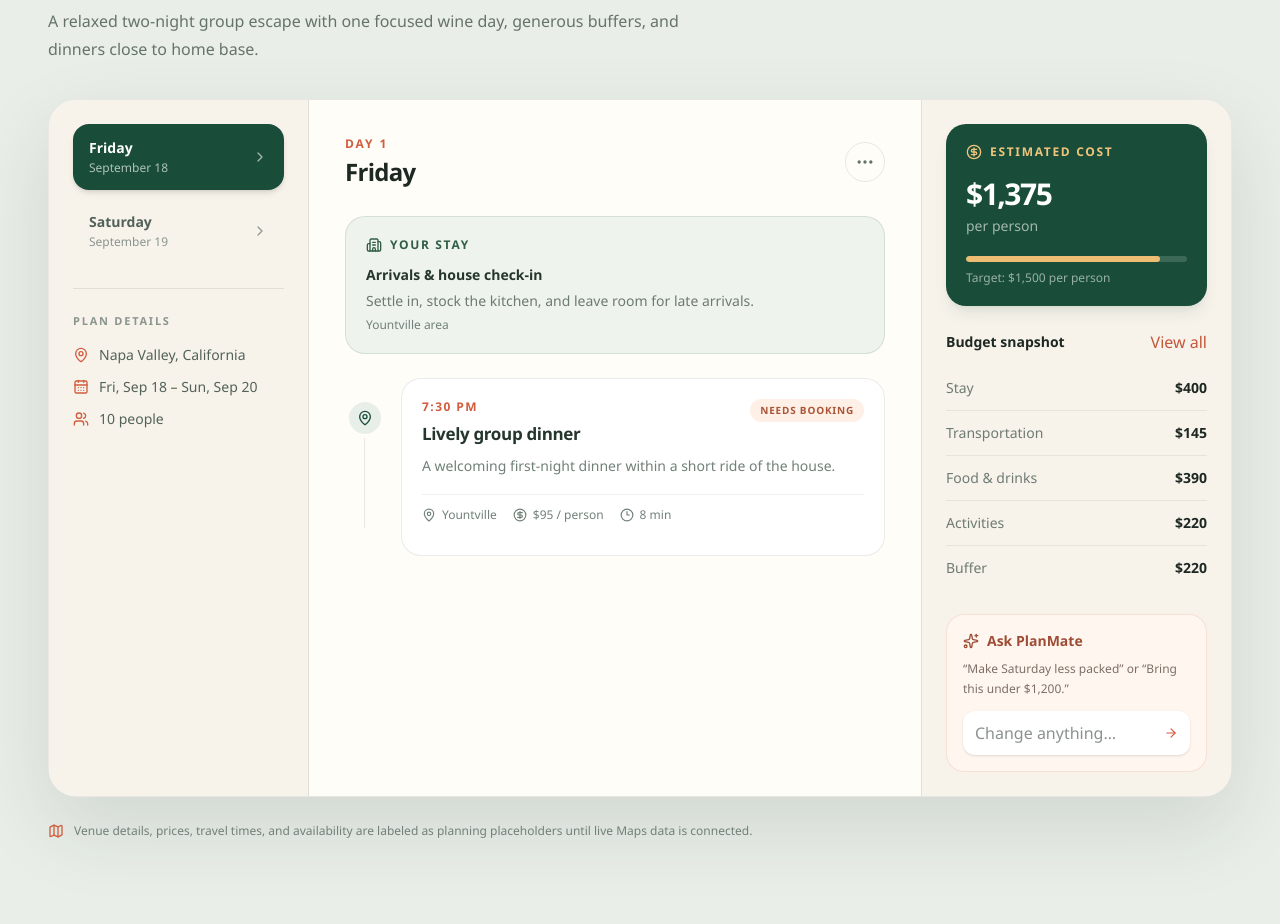
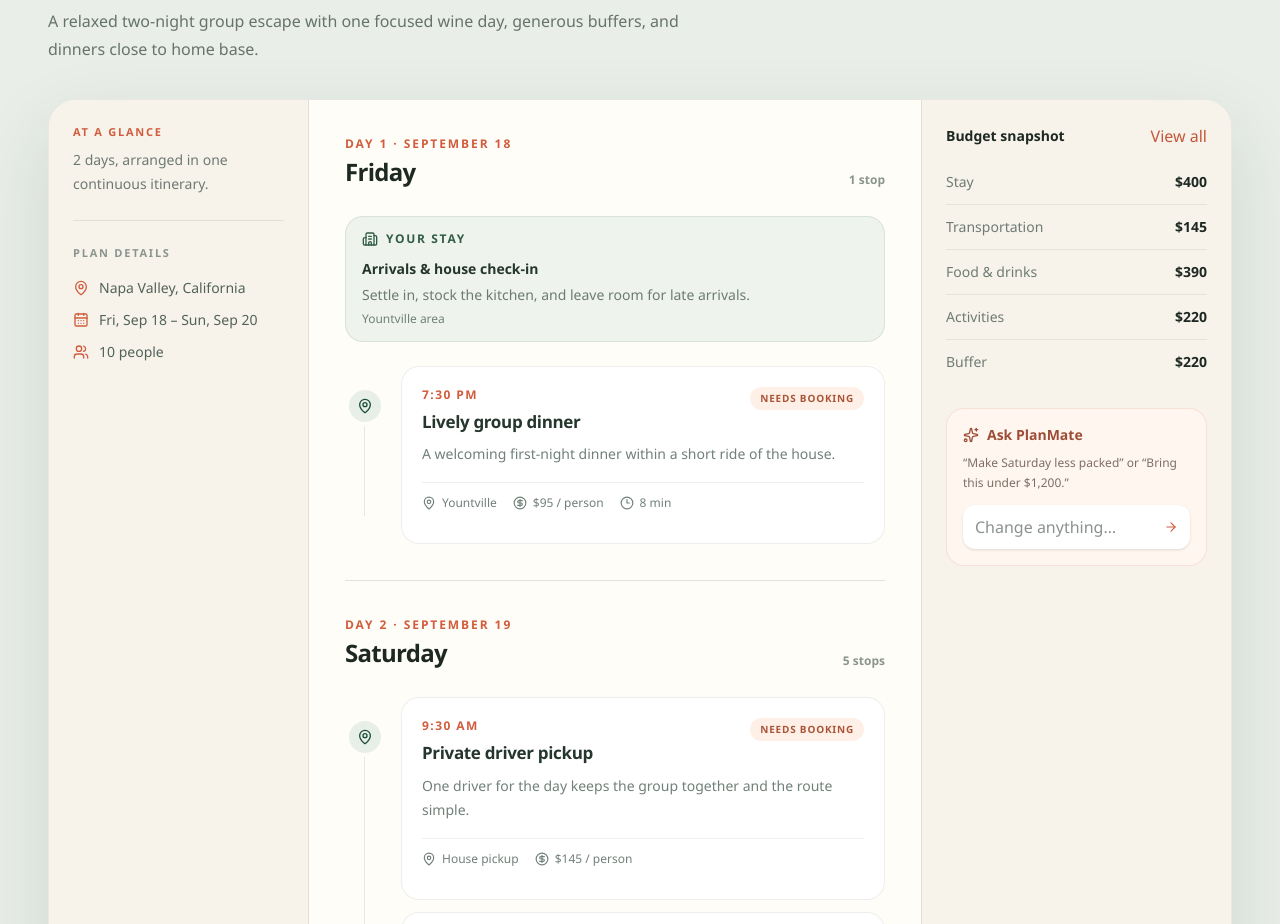
Before and after one commit to dan-inf/PlanMate, a Next.js app: page / in a window 1280 px wide. Shown: the part 1140-2064 px from the top of the page. Built offline with nearby package versions, Linux system fonts and the light colour scheme.

Commit message:
Stack itinerary days and broaden alternatives

```diff
--- a/src/components/plan-mate-experience.tsx
+++ b/src/components/plan-mate-experience.tsx
@@ -5,7 +5,6 @@ import {
   Building2,
   CalendarDays,
   Check,
-  ChevronRight,
   CircleDollarSign,
   Clock3,
   ExternalLink,
@@ -95,8 +94,8 @@ const statusLabels: Record<PlanItem["status"], string> = {
 };
 
 type DraftEditor =
-  | { kind: "alternatives"; item: PlanItem }
-  | { kind: "add"; afterIndex: number };
+  | { kind: "alternatives"; dayIndex: number; item: PlanItem }
+  | { kind: "add"; dayIndex: number; afterIndex: number };
 
 function formatMoney(value: number, currency = "USD") {
   if (!value) return "TBD";
@@ -112,7 +111,7 @@ export function PlanMateExperience({ draftMode = false }: { draftMode?: boolean
   const [category, setCategory] = useState<PlanCategory>("group-trip");
   const [prompt, setPrompt] = useState("");
   const [plan, setPlan] = useState<Plan | null>(null);
-  const [activeDay, setActiveDay] = useState(0);
+  const [activeDay] = useState(0);
   const [loading, setLoading] = useState(false);
   const [error, setError] = useState<string | null>(null);
   const [saving, setSaving] = useState(false);
@@ -137,7 +136,6 @@ export function PlanMateExperience({ draftMode = false }: { draftMode?: boolean
         setPlan(pending.plan);
         setCategory(pending.category);
         setPrompt(pending.prompt);
-        setActiveDay(0);
       });
     } catch {
       window.sessionStorage.removeItem(pendingPlanStorageKey);
@@ -176,7 +174,6 @@ export function PlanMateExperience({ draftMode = false }: { draftMode?: boolean
       const pending: PendingGeneratedPlan = { plan: data.plan, category, prompt };
       window.sessionStorage.setItem(pendingPlanStorageKey, JSON.stringify(pending));
       setPlan(data.plan);
-      setActiveDay(0);
       router.push("/plan/draft");
     } catch (caughtError) {
       setError(
@@ -238,11 +235,11 @@ export function PlanMateExperience({ draftMode = false }: { draftMode?: boolean
     setEditing(true); setError(null); setEditError(null);
     try {
       if (editor.kind === "alternatives") {
-        const data = await requestEdit({ operation: "alternatives", plan, dayIndex: activeDay, itemId: editor.item.id, instruction: editInstruction });
+        const data = await requestEdit({ operation: "alternatives", plan, dayIndex: editor.dayIndex, itemId: editor.item.id, instruction: editInstruction });
         setAlternatives(data.alternatives ?? []);
         setSearchedAlternatives(true);
       } else {
-        const data = await requestEdit({ operation: "add", plan, dayIndex: activeDay, insertAfterIndex: editor.afterIndex, instruction: editInstruction });
+        const data = await requestEdit({ operation: "add", plan, dayIndex: editor.dayIndex, insertAfterIndex: editor.afterIndex, instruction: editInstruction });
         if (data.plan) commitDraft(data.plan);
         closeEditor();
       }
@@ -256,7 +253,7 @@ export function PlanMateExperience({ draftMode = false }: { draftMode?: boolean
     if (!plan || editor?.kind !== "alternatives") return;
     setEditing(true); setError(null); setEditError(null);
     try {
-      const data = await requestEdit({ operation: "replace", plan, dayIndex: activeDay, itemId: editor.item.id, replacement });
+      const data = await requestEdit({ operation: "replace", plan, dayIndex: editor.dayIndex, itemId: editor.item.id, replacement });
       if (data.plan) commitDraft(data.plan);
       closeEditor();
     } catch (caughtError) {
@@ -265,11 +262,11 @@ export function PlanMateExperience({ draftMode = false }: { draftMode?: boolean
     } finally { setEditing(false); }
   }
 
-  async function removeItem(item: PlanItem) {
+  async function removeItem(dayIndex: number, item: PlanItem) {
     if (!plan) return;
     setEditing(true); setError(null);
     try {
-      const data = await requestEdit({ operation: "remove", plan, dayIndex: activeDay, itemId: item.id, instruction: `Remove ${item.title} and reflow the remaining day.` });
+      const data = await requestEdit({ operation: "remove", plan, dayIndex, itemId: item.id, instruction: `Remove ${item.title} and reflow the remaining day.` });
       if (data.plan) commitDraft(data.plan);
     } catch (caughtError) {
       setError(caughtError instanceof Error ? caughtError.message : "PlanMate could not remove that stop.");
@@ -294,12 +291,8 @@ export function PlanMateExperience({ draftMode = false }: { draftMode?: boolean
 
   const displayedPlan = plan ?? samplePlan;
   const activeItems = displayedPlan.days[activeDay]?.items ?? [];
-  const accommodationItems = displayedPlan.days.length > 1
-    ? activeItems.filter((item) => item.type === "accommodation")
-    : [];
-  const activityItems = displayedPlan.days.length > 1
-    ? activeItems.filter((item) => item.type !== "accommodation")
-    : activeItems;
+  const accommodationItems = displayedPlan.days.length > 1 ? activeItems.filter((item) => item.type === "accommodation") : [];
+  const activityItems = displayedPlan.days.length > 1 ? activeItems.filter((item) => item.type !== "accommodation") : activeItems;
 
   if (draftMode && !plan) {
     return <main className="grid min-h-screen place-items-center bg-[#e9eee8]"><LoaderCircle className="size-8 animate-spin text-[#194d3a]" /></main>;
@@ -466,27 +459,9 @@ export function PlanMateExperience({ draftMode = false }: { draftMode?: boolean
 
           <div className="grid overflow-hidden rounded-[28px] border border-[#1e2822]/10 bg-[#fffdf8] shadow-[0_30px_80px_rgba(35,48,40,0.12)] lg:grid-cols-[260px_minmax(0,1fr)_310px]">
             <aside className="border-b border-[#1e2822]/10 bg-[#f7f3eb] p-5 lg:border-b-0 lg:border-r lg:p-6">
-              <div className="grid grid-cols-2 gap-2 lg:grid-cols-1">
-                {displayedPlan.days.map((day, index) => (
-                  <button
-                    key={`${day.label}-${index}`}
-                    type="button"
-                    onClick={() => setActiveDay(index)}
-                    className={`flex items-center justify-between rounded-2xl px-4 py-3.5 text-left transition ${
-                      activeDay === index
-                        ? "bg-[#194d3a] text-white shadow-md"
-                        : "text-[#526259] hover:bg-white"
-                    }`}
-                  >
-                    <span>
-                      <span className="block text-sm font-bold">{day.label}</span>
-                      <span className={`mt-0.5 block text-xs ${activeDay === index ? "text-white/65" : "text-[#8a958e]"}`}>
-                        {day.date}
-                      </span>
-                    </span>
-                    <ChevronRight className="size-4 opacity-60" />
-                  </button>
-                ))}
+              <div>
+                <p className="text-[11px] font-bold uppercase tracking-[0.16em] text-[#d15d3e]">At a glance</p>
+                <p className="mt-2 text-sm leading-6 text-[#6d7a72]">{displayedPlan.days.length} {displayedPlan.days.length === 1 ? "day" : "days"}, arranged in one continuous itinerary.</p>
               </div>
 
               <div className="mt-6 border-t border-[#1e2822]/10 pt-6">
@@ -500,6 +475,10 @@ export function PlanMateExperience({ draftMode = false }: { draftMode?: boolean
             </aside>
 
             <div className="min-w-0 p-5 sm:p-8 lg:p-9">
+              <div className="divide-y divide-[#1e2822]/12">
+                {displayedPlan.days.map((day, dayIndex) => <StackedPlanDay key={`${day.label}-${dayIndex}`} day={day} dayIndex={dayIndex} multiDay={displayedPlan.days.length > 1} currency={displayedPlan.currency} editable={Boolean(plan)} editing={editing} onExplore={(item) => openEditor({ kind: "alternatives", dayIndex, item })} onRemove={(item) => removeItem(dayIndex, item)} onAdd={(afterIndex) => openEditor({ kind: "add", dayIndex, afterIndex })} />)}
+              </div>
+              <div className="hidden">
               <div className="mb-7 flex items-center justify-between">
                 <div>
                   <p className="text-xs font-bold uppercase tracking-[0.16em] text-[#d15d3e]">Day {activeDay + 1}</p>
@@ -545,34 +524,20 @@ export function PlanMateExperience({ draftMode = false }: { draftMode?: boolean
                       </div>
                       <div className="mt-3 flex flex-wrap items-center gap-4">
                         {item.bookingUrl ? <a href={item.bookingUrl} target="_blank" rel="noreferrer" className="inline-flex items-center gap-1.5 text-xs font-bold text-[#315d45]">View in Google Maps<ExternalLink className="size-3" /></a> : null}
-                        {plan && ["meal", "activity", "nightlife"].includes(item.type) ? <button type="button" onClick={() => openEditor({ kind: "alternatives", item })} className="text-xs font-bold text-[#c3573b]">Explore alternatives</button> : null}
-                        {plan ? <button type="button" onClick={() => removeItem(item)} disabled={editing} className="inline-flex items-center gap-1 text-xs font-bold text-[#7c817e] transition hover:text-[#a4452f] disabled:opacity-50"><Trash2 className="size-3" />Remove</button> : null}
+                        {plan && ["meal", "activity", "nightlife"].includes(item.type) ? <button type="button" onClick={() => openEditor({ kind: "alternatives", dayIndex: activeDay, item })} className="text-xs font-bold text-[#c3573b]">Explore alternatives</button> : null}
+                        {plan ? <button type="button" onClick={() => removeItem(activeDay, item)} disabled={editing} className="inline-flex items-center gap-1 text-xs font-bold text-[#7c817e] transition hover:text-[#a4452f] disabled:opacity-50"><Trash2 className="size-3" />Remove</button> : null}
                       </div>
                     </div>
                   </article>
-                  {plan ? <div className="relative z-20 ml-14 flex h-10 items-center"><button type="button" onClick={() => openEditor({ kind: "add", afterIndex: displayedPlan.days[activeDay].items.findIndex((candidate) => candidate.id === item.id) })} className="inline-flex items-center gap-1.5 rounded-full border border-dashed border-[#194d3a]/25 bg-[#fffdf8] px-3 py-1.5 text-xs font-bold text-[#315d45] transition hover:border-[#194d3a]/50 hover:bg-white"><Plus className="size-3.5" />Add a stop here</button></div> : null}
+                  {plan ? <div className="relative z-20 ml-14 flex h-10 items-center"><button type="button" onClick={() => openEditor({ kind: "add", dayIndex: activeDay, afterIndex: displayedPlan.days[activeDay].items.findIndex((candidate) => candidate.id === item.id) })} className="inline-flex items-center gap-1.5 rounded-full border border-dashed border-[#194d3a]/25 bg-[#fffdf8] px-3 py-1.5 text-xs font-bold text-[#315d45] transition hover:border-[#194d3a]/50 hover:bg-white"><Plus className="size-3.5" />Add a stop here</button></div> : null}
                   </div>
                 ))}
+              </div>
               </div>
             </div>
 
             <aside className="border-t border-[#1e2822]/10 bg-[#f7f3eb] p-5 lg:border-l lg:border-t-0 lg:p-6">
-              <div className="rounded-[20px] bg-[#194d3a] p-5 text-white shadow-lg shadow-[#194d3a]/10">
-                <div className="flex items-center gap-2 text-xs font-bold uppercase tracking-[0.14em] text-[#f1c47b]">
-                  <CircleDollarSign className="size-4" />
-                  Estimated cost
-                </div>
-                <p className="mt-4 text-3xl font-bold tracking-[-0.05em]">
-                  {formatMoney(displayedPlan.estimatedTotalPerPerson, displayedPlan.currency)}
-                </p>
-                <p className="mt-1 text-sm text-white/60">per person</p>
-                <div className="mt-5 h-1.5 overflow-hidden rounded-full bg-white/15">
-                  <div className="h-full w-[88%] rounded-full bg-[#efbd72]" />
-                </div>
-                <p className="mt-2 text-xs text-white/55">Target: {displayedPlan.budgetLabel}</p>
-              </div>
-
-              <div className="mt-6">
+              <div>
                 <div className="flex items-center justify-between">
                   <h4 className="text-sm font-bold">Budget snapshot</h4>
                   <button className="text-xs font-bold text-[#c3573b]">View all</button>
@@ -646,3 +611,29 @@ export function PlanMateExperience({ draftMode = false }: { draftMode?: boolean
     </main>
   );
 }
+
+function StackedPlanDay({ day, dayIndex, multiDay, currency, editable, editing, onExplore, onRemove, onAdd }: { day: Plan["days"][number]; dayIndex: number; multiDay: boolean; currency: string; editable: boolean; editing: boolean; onExplore: (item: PlanItem) => void; onRemove: (item: PlanItem) => void; onAdd: (afterIndex: number) => void }) {
+  const accommodations = multiDay ? day.items.filter((item) => item.type === "accommodation") : [];
+  const activities = multiDay ? day.items.filter((item) => item.type !== "accommodation") : day.items;
+  return <section className="py-9 first:pt-0 last:pb-0">
+    <div className="mb-7 flex items-end justify-between gap-4">
+      <div><p className="text-xs font-bold uppercase tracking-[0.16em] text-[#d15d3e]">Day {dayIndex + 1} · {day.date}</p><h3 className="mt-1 text-2xl font-bold tracking-[-0.03em]">{day.label}</h3></div>
+      <span className="text-xs font-semibold text-[#8a958e]">{activities.length} {activities.length === 1 ? "stop" : "stops"}</span>
+    </div>
+    {accommodations.length ? <div className="mb-6 rounded-[18px] border border-[#194d3a]/10 bg-[#eef3ed] px-4 py-3.5"><div className="flex items-center gap-2 text-xs font-bold uppercase tracking-[0.14em] text-[#315d45]"><Building2 className="size-4" />Your stay</div>{accommodations.map((item) => <div key={item.id} className="mt-3"><p className="text-sm font-bold text-[#25362d]">{item.title}</p><p className="mt-1 text-sm leading-6 text-[#6d7a72]">{item.description}</p><p className="mt-1 text-xs text-[#718078]">{item.location}</p></div>)}</div> : null}
+    <div className="relative space-y-3 before:absolute before:bottom-7 before:left-[19px] before:top-7 before:w-px before:bg-[#1e2822]/10">
+      {activities.map((item, index) => <div key={item.id} className="relative">
+        <article className="relative grid grid-cols-[40px_minmax(0,1fr)] gap-4">
+          <div className="relative z-10 mt-5 grid size-10 place-items-center rounded-full border-4 border-[#fffdf8] bg-[#e8eee8] text-[#194d3a]">{index === 0 ? <MapPin className="size-4" /> : <Clock3 className="size-4" />}</div>
+          <div className="rounded-[18px] border border-[#1e2822]/8 bg-white p-4 transition hover:border-[#194d3a]/20 sm:p-5">
+            <div className="flex flex-col gap-3 sm:flex-row sm:items-start sm:justify-between"><div><p className="text-xs font-bold uppercase tracking-[0.12em] text-[#d15d3e]">{item.time}</p><h4 className="mt-1.5 text-[17px] font-bold tracking-[-0.02em] text-[#25362d]">{item.title}</h4></div><span className={`self-start rounded-full px-2.5 py-1 text-[10px] font-bold uppercase tracking-[0.08em] ${item.status === "selected" ? "bg-[#e4efe7] text-[#2b684a]" : "bg-[#fff0e7] text-[#a95538]"}`}>{statusLabels[item.status]}</span></div>
+            <p className="mt-2 text-sm leading-6 text-[#718078]">{item.description}</p>
+            <div className="mt-4 flex flex-wrap items-center gap-x-4 gap-y-2 border-t border-[#1e2822]/7 pt-3 text-xs text-[#718078]"><span className="flex items-center gap-1.5"><MapPin className="size-3.5" />{item.location}</span><span className="flex items-center gap-1.5"><CircleDollarSign className="size-3.5" />{formatMoney(item.costPerPerson, currency)} / person</span>{item.travelMinutes > 0 ? <span className="flex items-center gap-1.5"><Clock3 className="size-3.5" />{item.travelMinutes} min</span> : null}{item.verification === "verified" ? <span className="font-bold text-[#2b684a]">Google verified</span> : null}</div>
+            <div className="mt-3 flex flex-wrap items-center gap-4">{item.bookingUrl ? <a href={item.bookingUrl} target="_blank" rel="noreferrer" className="inline-flex items-center gap-1.5 text-xs font-bold text-[#315d45]">View in Google Maps<ExternalLink className="size-3" /></a> : null}{editable && ["meal", "activity", "nightlife"].includes(item.type) ? <button type="button" onClick={() => onExplore(item)} className="text-xs font-bold text-[#c3573b]">Explore alternatives</button> : null}{editable ? <button type="button" onClick={() => onRemove(item)} disabled={editing} className="inline-flex items-center gap-1 text-xs font-bold text-[#7c817e] hover:text-[#a4452f] disabled:opacity-50"><Trash2 className="size-3" />Remove</button> : null}</div>
+          </div>
+        </article>
+        {editable ? <div className="relative z-20 ml-14 flex h-10 items-center"><button type="button" onClick={() => onAdd(day.items.findIndex((candidate) => candidate.id === item.id))} className="inline-flex items-center gap-1.5 rounded-full border border-dashed border-[#194d3a]/25 bg-[#fffdf8] px-3 py-1.5 text-xs font-bold text-[#315d45]"><Plus className="size-3.5" />Add a stop here</button></div> : null}
+      </div>)}
+    </div>
+  </section>;
+}
--- a/src/lib/google-maps.ts
+++ b/src/lib/google-maps.ts
@@ -41,6 +41,14 @@ async function findPlace(item: PlanItem, plan: Plan, apiKey: string) {
 export async function findAlternativePlaces(plan: Plan, item: PlanItem, instruction: string) {
   const apiKey = process.env.GOOGLE_PLACES_API_KEY ?? process.env.GOOGLE_MAPS_SERVER_API_KEY;
   if (!apiKey) return [];
+  const venueType = item.type === "meal" ? "restaurant" : item.type === "nightlife" ? "bar or nightlife spot" : item.type;
+  const queries = [
+    `${instruction}. ${venueType} near ${item.location}, ${plan.location}`,
+    `${instruction}. Best ${venueType} in ${plan.location}`,
+    `${venueType} alternatives near ${item.location}, ${plan.location}`,
+  ];
+  const found = new Map<string, GooglePlace>();
+  for (const textQuery of queries) {
     const response = await fetch("https://places.googleapis.com/v1/places:searchText", {
       method: "POST",
       headers: {
@@ -48,17 +56,17 @@ export async function findAlternativePlaces(plan: Plan, item: PlanItem, instruct
         "X-Goog-Api-Key": apiKey,
         "X-Goog-FieldMask": "places.id,places.displayName,places.formattedAddress,places.googleMapsUri,places.location",
       },
-    body: JSON.stringify({
-      textQuery: `${instruction}. ${item.type === "meal" ? "Restaurant" : item.type} near ${item.location}, ${plan.location}`,
-      pageSize: 5,
-      languageCode: "en",
-    }),
+      body: JSON.stringify({ textQuery, pageSize: 10, languageCode: "en" }),
       cache: "no-store",
     });
     if (!response.ok) throw new Error(`Places API returned ${response.status}`);
     const data = (await response.json()) as { places?: GooglePlace[] };
-  return (data.places ?? [])
-    .filter((place) => place.id && place.id !== item.placeId && place.displayName?.text && place.formattedAddress)
+    for (const place of data.places ?? []) {
+      if (place.id && place.id !== item.placeId && place.displayName?.text && place.formattedAddress) found.set(place.id, place);
+    }
+    if (found.size >= 3) break;
+  }
+  return [...found.values()]
     .slice(0, 3)
     .map((place, index): PlanItem => ({
       ...item,
```
Lines whose indentation alone changed are shown as unchanged.
